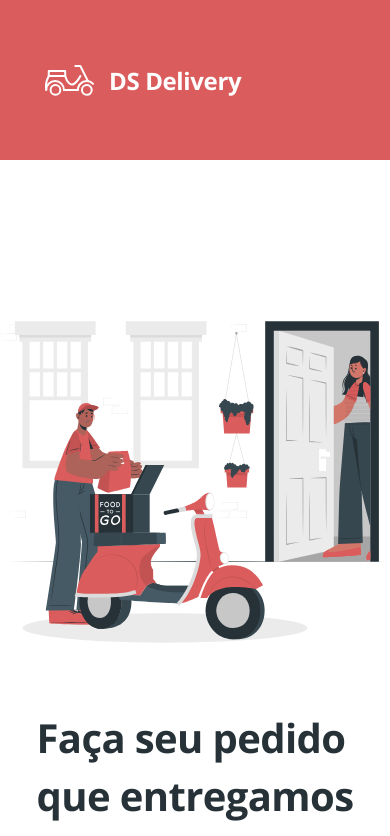
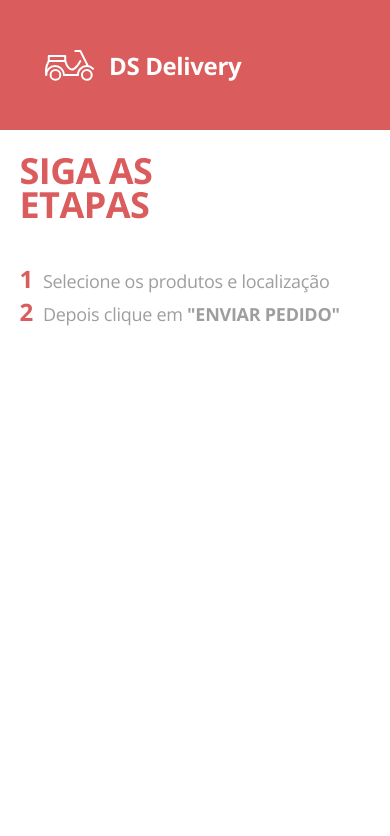
Before and after one commit to JRCO7/dsdeliver-sds2, a React (Create React App) app in the folder front-web/: page /orders in a window 390 px wide. Shown: the top 836 px of the page. Built offline with nearby package versions, Linux system fonts and the light colour scheme.

Commit message:
Add Routes and Steps Header

```diff
--- a/front-web/package.json
+++ b/front-web/package.json
@@ -10,8 +10,10 @@
     "@types/node": "^12.19.12",
     "@types/react": "^16.14.2",
     "@types/react-dom": "^16.9.10",
+    "@types/react-router-dom": "^5.1.7",
     "react": "^17.0.1",
     "react-dom": "^17.0.1",
+    "react-router-dom": "^5.2.0",
     "react-scripts": "4.0.1",
     "typescript": "^4.1.3",
     "web-vitals": "^0.2.4"
--- a/front-web/src/App.tsx
+++ b/front-web/src/App.tsx
@@ -1,13 +1,11 @@
 import './App.css';
-import Home from './Home';
-import Navbar from './Navbar';
+import Routes from './Routes';
 
 function App() {
   return (
-    <>
-  <Navbar/>
-  <Home/>
-    </>
+
+  <Routes/>
+
   );
 
 }
--- a/front-web/src/Home/index.tsx
+++ b/front-web/src/Home/index.tsx
@@ -2,6 +2,7 @@
 import './styles.css';
 import {ReactComponent as MainImage} from './main.svg';
 import Footer from '../Footer';
+import { Link } from 'react-router-dom';
 
 function Home() {
 
@@ -19,9 +20,9 @@
      Escolha o seu pedido e em poucos minutos < br/>
      levaremos na sua porta
      </h3>
-     <a href = "orders" className = "home-btn-order" >
+     <Link to="/orders" className = "home-btn-order" >
      FAZER PEDIDO
-      </a>
+      </Link>
 
 
 </div>
--- a/front-web/src/Home/styles.css
+++ b/front-web/src/Home/styles.css
@@ -1,6 +1,6 @@
 .home-container {
     padding-top: 100px;
-    height: calc(100vh - 354px);
+    height: calc(100vh - 315px);
   }
 
   .home-container h1 {
--- a/front-web/src/Navbar/index.tsx
+++ b/front-web/src/Navbar/index.tsx
@@ -1,13 +1,14 @@
 
 import './styles.css';
 import {ReactComponent as Logo} from './logo.svg';
+import { Link } from 'react-router-dom';
 function Navbar() {
 
     return (
         <nav className = "main-navbar">
 
         <Logo/>
-        <a  href = "home" className= "logo-text"> DS Delivery </a>
+        <Link  to ="/"  className= "logo-text"> DS Delivery </Link>
 
         </nav>
 
--- a/front-web/src/Navbar/styles.css
+++ b/front-web/src/Navbar/styles.css
@@ -2,7 +2,7 @@
 .main-navbar{
 
 background-color: #da5c5c;
-height: 70px;
+height: 40px;
 padding: 45px;
 display: flex;
 align-items: center;
--- /dev/null
+++ b/front-web/src/Orders/StepsHeader.tsx
@@ -0,0 +1,36 @@
+import './styles.css';
+
+function StepsHeader() {
+
+    return (
+      <header className = "orders-steps-container">
+<div className = "orders-steps-content">
+    <h1 className = "steps-title">
+SIGA AS <br/> ETAPAS
+
+    </h1>
+    <ul className= "steps-items">
+        <li>
+<span className="steps-number">
+
+1
+</span>
+Selecione os produtos e localização
+        </li>
+<li>
+<span className="steps-number">
+
+2
+</span>
+Depois clique em <strong>"ENVIAR PEDIDO"</strong>
+</li>
+
+    </ul>
+     </div>
+
+      </header>
+
+        )
+}
+
+export default StepsHeader;
--- /dev/null
+++ b/front-web/src/Orders/index.tsx
@@ -0,0 +1,14 @@
+import StepsHeader from './StepsHeader';
+import './styles.css';
+
+function Orders() {
+
+    return (
+      <div className = "orders-container">
+      <StepsHeader/>
+       </div>
+
+        )
+}
+
+export default Orders;
--- /dev/null
+++ b/front-web/src/Orders/styles.css
@@ -0,0 +1,294 @@
+.orders-container {
+    background-color: var(--light-color);
+  }
+
+  .orders-container h3 {
+    margin: 0;
+  }
+
+  .orders-steps-container {
+    display: flex;
+    justify-content: center;
+    background-color: #FFF;
+    margin-bottom: 30px;
+  }
+
+  .orders-steps-content {
+    display: flex;
+    padding: 25px 0;
+    width: 70%;
+  }
+
+  .steps-title {
+    font-weight: bold;
+    font-size: 36px;
+    line-height: 34px;
+    letter-spacing: -0.015em;
+    color: var(--primary-color);
+    margin-right: 100px;
+  }
+
+  .steps-items {
+    list-style-type: none;
+  }
+
+  .steps-items li {
+    font-weight: normal;
+    font-size: 18px;
+    line-height: 25px;
+    letter-spacing: -0.015em;
+    color: var(--secondary-color);
+  }
+
+  .steps-items .steps-number {
+    font-size: 24px;
+    font-style: normal;
+    font-weight: bold;
+    line-height: 33px;
+    letter-spacing: -0.015em;
+    color: var(--primary-color);
+    margin-right: 10px;
+  }
+
+  .orders-list-container {
+    display: flex;
+    justify-content: center;
+  }
+
+  .orders-list-items {
+    width: 70%;
+    display: grid;
+    grid-template-columns: repeat(auto-fill, 235px);
+    grid-gap: 20px 15px;
+    justify-content: space-between;
+  }
+
+  .order-card-container {
+    background-color: #FFF;
+    box-shadow: 0px 4px 20px rgba(0, 0, 0, 0.25);
+    border-radius: 10px;
+    padding: 15px;
+    cursor: pointer;
+  }
+
+  .order-card-container.selected {
+    border: 4px solid #008E5B;
+    box-sizing: border-box;
+    box-shadow: 0px 4px 20px rgba(0, 0, 0, 0.25);
+    border-radius: 10px;
+  }
+
+  .order-card-container:hover {
+    transform: scale(1.01);
+  }
+
+  .order-card-title {
+    font-weight: bold;
+    font-size: 18px;
+    line-height: 25px;
+    letter-spacing: -0.015em;
+    color: var(--primary-color);
+    text-align: center;
+  }
+
+  .order-card-container.selected .order-card-title {
+    color: #008E5B;
+  }
+
+  .order-card-image {
+    border-radius: 10px;
+    margin-top: 15px;
+    margin-bottom: 15px;
+    width: 100%;
+  }
+
+  .order-card-price {
+    font-weight: bold;
+    font-size: 24px;
+    line-height: 33px;
+    letter-spacing: -0.015em;
+    color: var(--primary-color);
+    text-align: left;
+  }
+
+  .order-card-container.selected .order-card-price {
+    color: #008E5B;
+  }
+
+  .order-card-description {
+    border-top: 1px solid #E6E6E6;
+    margin-top: 15px;
+    padding-top: 15px;
+  }
+
+  .order-card-description h3 {
+    font-size: 16px;
+    line-height: 22px;
+    letter-spacing: -0.015em;
+    color: var(--secondary-color);
+  }
+
+  .order-card-description p {
+    font-weight: normal;
+    font-size: 14px;
+    line-height: 19px;
+    letter-spacing: -0.015em;
+
+    color: var(--secondary-color);
+  }
+
+  .order-location-container {
+    display: flex;
+    justify-content: center;
+  }
+
+  .order-location-content {
+    width: 70%;
+    margin: 30px 0 120px 0;
+    padding: 20px 0;
+    height: 400px;
+    background: #FFF;
+    box-shadow: 0px 4px 20px rgba(0, 0, 0, 0.25);
+    border-radius: 10px;
+  }
+
+  .filter-container {
+    display: flex;
+    justify-content: center;
+    margin-top: 20px;
+  }
+
+  .filter {
+    width: 80%;
+  }
+
+  .filter > div {
+    border-radius: 10px;
+    min-height: 60px;
+  }
+
+  .leaflet-container {
+    width: 100%;
+    height: 100%;
+    border-radius: 10px;
+    margin-top: 20px;
+    z-index: 0;
+  }
+
+  .order-location-title {
+    font-weight: bold;
+    font-size: 18px;
+    line-height: 25px;
+    text-align: center;
+    letter-spacing: -0.015em;
+    color: var(--secondary-color);
+  }
+
+  .order-summary-container {
+    display: flex;
+    justify-content: center;
+    margin-bottom: 30px;
+  }
+
+  .order-summary-content {
+    width: calc(70% - 40px);
+    display: flex;
+    justify-content: space-between;
+    background: #FFF;
+    box-shadow: 0px 4px 20px rgba(0, 0, 0, 0.25);
+    border-radius: 10px;
+    background-color: var(--primary-color);
+    color: #FFF;
+    padding: 20px;
+  }
+
+  .amount-selected-container {
+    font-weight: normal;
+    font-size: 11px;
+    line-height: 15px;
+    letter-spacing: -0.015em;
+    display: block;
+    margin-bottom: 10px;
+  }
+
+  .amount-selected {
+    font-weight: bold;
+    font-size: 16px;
+    line-height: 15px;
+    letter-spacing: -0.015em;
+    margin-right: 5px;
+  }
+
+  .order-summary-total {
+    font-weight: normal;
+    font-size: 14px;
+    line-height: 15px;
+    letter-spacing: -0.015em;
+    color: #FFF;
+    display: block;
+  }
+
+  .order-summary-price {
+    font-weight: bold;
+    font-size: 18px;
+    line-height: 19px;
+    letter-spacing: -0.015em;
+    color: #FFF;
+    margin-right: 5px;
+  }
+
+  .order-summary-make-order {
+    width: 220px;
+    height: 45px;
+    background: #FFF;
+    border-radius: 10px;
+    font-weight: bold;
+    font-size: 18px;
+    line-height: 25px;
+    text-align: center;
+    letter-spacing: -0.015em;
+    color: var(--primary-color);
+    border: 0;
+    cursor: pointer;
+  }
+
+  .order-summary-make-order:focus {
+    outline: none;
+  }
+
+  .order-summary-make-order:hover {
+    background-color: #fcf2f2;
+    transform: scale(1.01);
+  }
+
+  @media only screen and (max-width: 768px) {
+    .orders-steps-content {
+      display: flex;
+      flex-direction: column;
+      padding: 0;
+      width: 90%;
+    }
+
+    .steps-items {
+      padding: 0
+    }
+
+    .order-location-content {
+      width: 90%;
+    }
+
+    .order-location-container {
+      margin-bottom: 20px;
+    }
+
+    .order-summary-content {
+      width: 80%;
+      display: flex;
+      flex-direction: column;
+    }
+
+    .order-summary-make-order {
+      margin-top: 15px;
+      width: 100%;
+    }
+  }
--- /dev/null
+++ b/front-web/src/Routes.tsx
@@ -0,0 +1,24 @@
+import { BrowserRouter, Route, Switch } from 'react-router-dom';
+import Home from './Home';
+import Navbar from './Navbar';
+import Orders from './Orders';
+
+function Routes() {
+
+    return (
+      <BrowserRouter>
+      <Navbar/>
+    <Switch>
+<Route path= "/orders">
+    <Orders/>
+</Route>
+<Route path= "/">
+    <Home/>
+</Route>
+    </Switch>
+      </BrowserRouter>
+
+        )
+}
+
+export default Routes;
```
Also changed, not shown: 1 other file (tests, documents, lock files or other folders).
